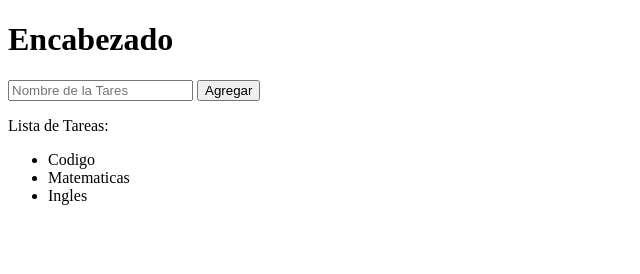
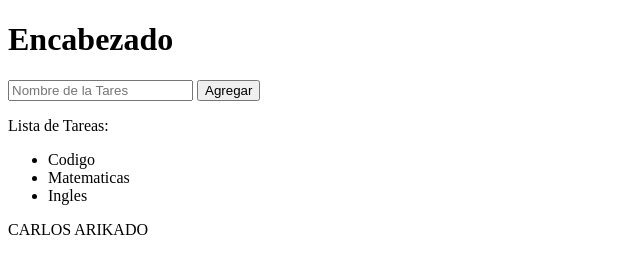
Before and after one commit to Arikado77/ejercicio, a plain HTML site: page index.html in a window 1280 px wide. Shown: the whole page, without its empty margins (0-640 px from the left). Drawn offline with Linux system fonts and the light colour scheme.

Commit message:
Agregue el footter.

```diff
--- a/index.html
+++ b/index.html
@@ -25,5 +25,10 @@
         <li>Ingles</li>
     </ul>
 
+    <footer>
+        <p>CARLOS ARIKADO</p>
+    </footer>
+
+
 </body>
 </html>
```
